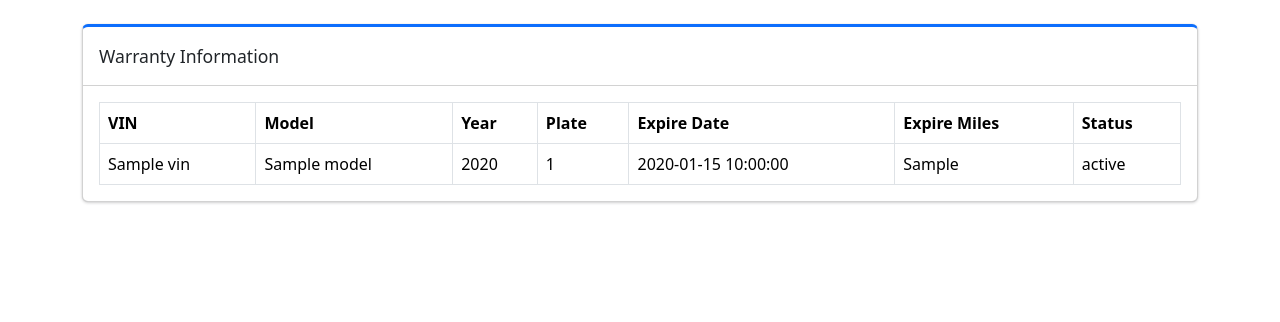
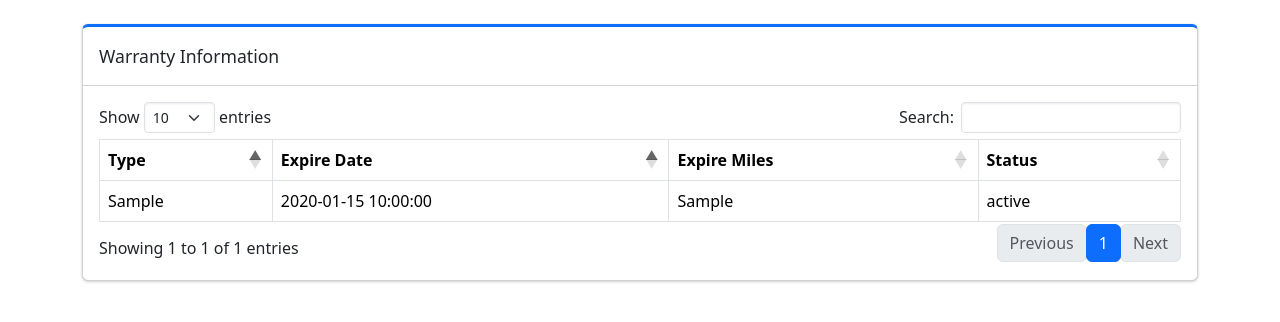
Before and after one commit to sawolsamsip/mongoori, a Flask app: template Ride/templates/warranty_info.html in a window 1280 px wide. Shown: the part 57-379 px from the top of the page. Run offline with Flask 3, Linux system fonts and the light colour scheme; the template is opened without the code that fills it: most values are stand-ins (such as "Sample title", 1, 10 or a date in 2020); lists and menus that the app fills with data are empty; parts of the project's set-up code (start-up, migrations or seed data) failed here and were passed over; some libraries are stand-ins or nearby versions.

Commit message:
divide upload.js into independent js files and warranty_edit feature- base

```diff
--- /dev/null
+++ b/Ride/static/warranty_edit.js
@@ -0,0 +1,48 @@
+$(document).ready(function(){
+    let selectedVehicleId = null;
+    let selectedType = null;
+    let selectedField = null;
+    let selectedCell = null;
+
+    const modal = new bootstrap.Modal(document.getElementById("editFieldModal"));
+
+    $('#warrantyTable').on('click', '.edit-type, .edit-date, .edit-miles', function(){
+        selectedCell = $(this);
+        const row = $(this).closest('tr');
+        selectedVehicleId = row.data('id');
+        selectedType = row.data('type');
+        selectedField = $(this).attr('class').split(' ')[0].replace('edit-', '');
+
+        let inputHTML = '';
+
+        if(selectedField === 'type'){
+            $('#modalTitle').text('Edit Warranty Type');
+            inputHTML = `
+                <select id = "editFieldInput" class="form-select">
+                    <option>Basic Vehicle</option>
+                    <option>Battery</option>
+                    <option>Drive Unit</option>
+                </select>
+            `;
+            $('#modalBody').html(inputHTML);
+            $('#editFieldInput').val(selectedCell.text().trim());
+        }
+        else if (selectedField === 'date'){
+            $('#modalTitle').text('Edit Expire Date');
+            inputHTML = `<input type="date" id="editFieldInput" class="form-control">`;
+            $('#modalBody').html(inputHTML);
+            $('#editFieldInput').val(selectedCell.text().trim() === '-' ? '' : selectedCell.text().trim());
+        }
+        else if (selectedField === 'miles') {
+            $('#modalTitle').text('Edit Expire Miles');
+            inputHTML = `<input type="number" id="editFieldInput" class="form-control" placeholder="Enter miles">`;
+            $('#modalBody').html(inputHTML);
+            $('#editFieldInput').val(selectedCell.text().trim() === '-' ? '' : selectedCell.text().trim());
+        }
+
+        modal.show();
+    });
+
+
+
+});
--- a/Ride/templates/base.html
+++ b/Ride/templates/base.html
@@ -21,6 +21,10 @@
 
         <!-- DataTables CSS-->
         <link rel="stylesheet" href="https://cdn.datatables.net/1.13.6/css/dataTables.bootstrap5.min.css">
+        <!-- DataTables RowGroup extension -->
+        <!-- DataTables RowGroup extension -->
+        <link rel="stylesheet" href="https://cdn.datatables.net/rowgroup/1.3.1/css/rowGroup.bootstrap5.min.css">
+
 
         <!-- Custom CSS-->
         <link rel="stylesheet" href="{{ url_for('static', filename='style.css') }}">
@@ -93,7 +97,9 @@
 
         <!-- JS for action -->
         <script src="{{ url_for('static', filename='adminlte/js/adminlte.min.js') }}"></script>
-        <script src="{{ url_for('static', filename='upload.js') }}"></script>
+
+        <!-- DataTables RowGroup extension-->
+        <script src="https://cdn.datatables.net/rowgroup/1.3.1/js/dataTables.rowGroup.min.js"></script>
         {% block scripts %}{% endblock %}
     </body>
 </html>
--- a/Ride/templates/form_vehicle.html
+++ b/Ride/templates/form_vehicle.html
@@ -140,3 +140,8 @@ Mongoori - {% if mode == 'edit' %}Edit Vehicle{% else %} Add Vehicle{% endif %}
 </div>
 
 {% endblock %}
+
+{% block scripts %}
+<script src="{{ url_for('static', filename='vehicle_form.js') }}"></script>
+<script src="{{ url_for('static', filename='warranty_form.js') }}"></script>
+{% endblock %}
--- a/Ride/templates/warranty_info.html
+++ b/Ride/templates/warranty_info.html
@@ -14,13 +14,14 @@ Mongoori - Warranty List
 
         <div class="card-body">
         <!--div for Table-->
-            <table id = "WarrantyTable" class="table table-bordered table-hover">
+            <table id = "warrantyTable" class="table table-bordered table-hover">
                 <thead>
                     <tr>
                         <th>VIN</th>
                         <th>Model</th>
                         <th>Year</th>
                         <th>Plate</th>
+                        <th>Type</th>
                         <th>Expire Date</th>
                         <th>Expire Miles</th>
                         <th>Status</th>
@@ -29,13 +30,14 @@ Mongoori - Warranty List
 
                 <tbody>
                     {% for w in warranties %}
-                    <tr data-id="{{w.vehicle_id}}" style="cursor:pointer;">
+                    <tr data-id="{{w.vehicle_id}}" data-type="{{w.warranty_type}}">
                         <td>{{w.vin}}</td>
                         <td>{{w.model}}</td>
                         <td>{{w.model_year}}</td>
                         <td>{{w.plate_number}}</td>
-                        <td>{{w.expire_date or '-'}}</td>
-                        <td>{{w.expire_miles or '-'}}</td>
+                        <td class = "edit-type">{{w.warranty_type}}</td>
+                        <td class = "edit-date">{{w.expire_date or '-'}}</td>
+                        <td class = "edit-miles">{{w.expire_miles or '-'}}</td>
                         <td>{{w.status}}</td>
                     </tr>
                     {% endfor %}
@@ -44,9 +46,26 @@ Mongoori - Warranty List
         </div>
         <!--div for Table end-->
 
-
     </div>
 </div>
+
+<!-- Modal -->
+<div class = "modal fade" id="editFieldModal" tabindex="-1">
+    <div class="modal-dialog modal-sm">
+        <div class="modal-content">
+            <div class="modal-header">
+                <h5 class="modal-title" id="modalTitle">Edit Field</h5>
+                <button type="button" class="btn-close" data-bs-dismiss="modal"></button>
+            </div>
+            <div class="modal-body" id="modalBody"></div>
+            <div class="modal-footer">
+                <button type="button" class="btn btn-secondary btn-sm" data-bs-dismiss="modal">Cancel</button>
+                <button type="button" id="saveFieldBtn" class="btn btn-primary btn-sm">Save</button>
+            </div>
+        </div>
+    </div>
+</div>
+
 
 {% endblock %}
 
@@ -72,8 +91,32 @@ Mongoori - Warranty List
 
             columnDefs: [
                 {targets: 3, orderDataType: 'warranty-type-order'},
-            ]
+                {targets: [0,1,2,3], visible: false}
+            ],
+
+            rowGroup: {
+                dataSrc: 0,
+                startRender: function (rows, group){
+                    const model = rows.data().pluck(1)[0];
+                    const year = rows.data().pluck(2)[0];
+                    const plate = rows.data().pluck(3)[0];
+                    const count = rows.count();
+
+                    return $('<tr/>').append(`
+                        <td colspan="7" class = "bg-light fw-bold">
+                            <div>VIN: ${group}</div>
+                            <div class = "text-muted small ms-3">
+                                ${model} (${year}) - Plate: ${plate}}
+                            </div>
+                        </td>
+                    `);
+                }
+            }
             });
         });
 </script>
+
+
+<script src="{{ url_for('static', filename='warranty_edit.js') }}"></script>
+
 {% endblock %}
```
Also changed, not shown: Ride/login.py (+32 -2 lines), Ride/static/vehicle_form.js (renamed from Ride/static/upload.js, +0 -68 lines), Ride/static/warranty_form.js (added, +67 -0 lines), Ride/app.db.
